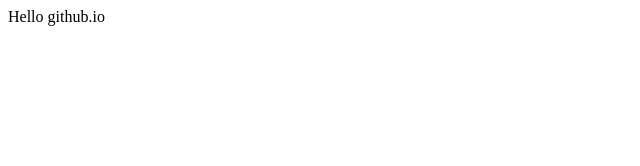
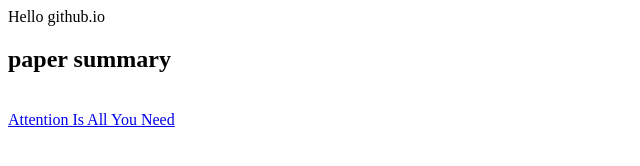
Before and after one commit to superneo/superneo.github.io, a plain HTML site: page index.html in a window 1280 px wide. Shown: the whole page, without its empty margins (0-640 px from the left). Drawn offline with Linux system fonts and the light colour scheme.

Commit message:
feat: Add an anchor to the transformer network paper summary md

```diff
--- a/index.html
+++ b/index.html
@@ -1 +1,5 @@
 Hello github.io
+<br>
+<h2><b>paper summary</b></h2>
+<br>
+<a href="https://github.com/superneo/superneo.github.io/blob/master/paper/attention_is_all_you_need.md">Attention Is All You Need</a>
```
